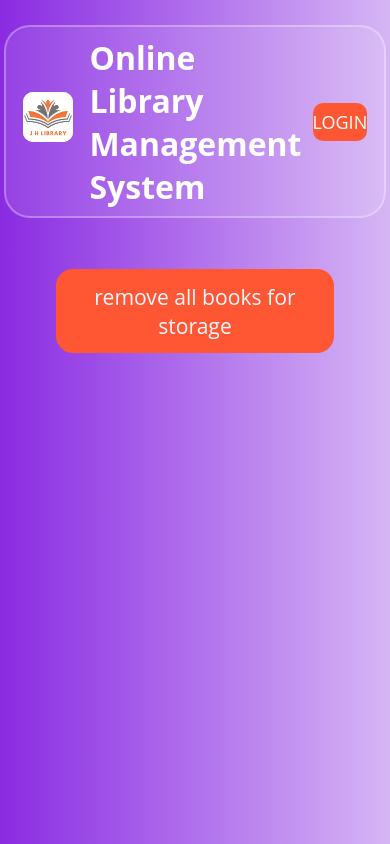
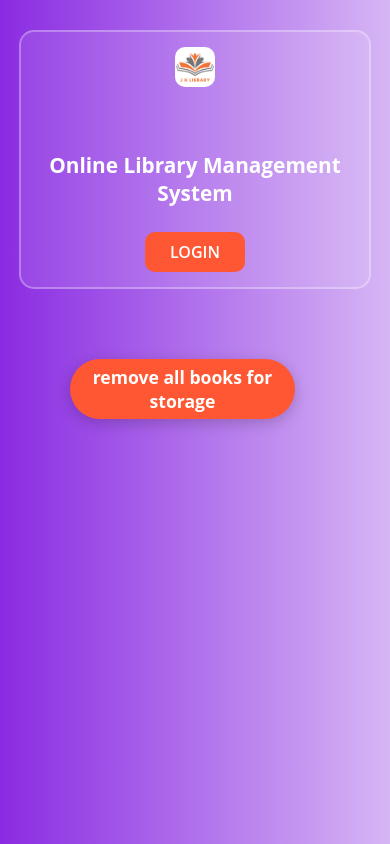
Before and after one commit to jayy-codes07/libraby-management-system, a plain HTML site: page Remove-books.html in a window 390 px wide. Drawn offline with Linux system fonts and the light colour scheme.

Commit message:
Revise Remove-books.css for better layout and styles
Refactored CSS for improved structure and responsiveness.

```diff
--- a/Remove-books.css
+++ b/Remove-books.css
@@ -1,47 +1,57 @@
+/* --- GLOBAL RESET --- */
 * {
-  margin: 0px;
-  padding: 0px;
+  margin: 0;
+  padding: 0;
   box-sizing: border-box;
   font-family: "Open Sans", sans-serif;
 }
 
-* {
-  margin: 0px;
-  padding: 0px;
-  box-sizing: border-box;
-  font-family: "Open Sans", sans-serif;
-}
+/* --- BODY & LAYOUT --- */
 body {
   font-family: Arial, sans-serif;
+  /* Use min-height so content can scroll if needed */
+  min-height: 100vh;
   background-image: linear-gradient(
     to right,
     blueviolet,
     rgba(137, 43, 226, 0.345)
   );
   display: flex;
-
+  flex-direction: column;
   align-items: center;
-  height: 100vh;
-  margin: 0vh 0;
-  flex-direction: column;
+  padding: 10px;
 }
 
+/* --- TITLE BAR --- */
 .title {
   color: white;
   display: flex;
-  width: 98%;
-  margin: 3vh 0vh;
   align-items: center;
   justify-content: space-between;
-  flex-wrap: nowrap;
-  flex-direction: row;
+  flex-wrap: wrap; /* Allows stacking on mobile */
+  gap: 15px;
+
   background: rgba(255, 255, 255, 0.1);
-  padding-bottom: 1vh;
-  padding: 1vh;
+  margin: 20px auto;
+
+  /* Responsive Width */
+  width: 95%;
+  max-width: 1200px;
+
   border: 2px solid rgba(255, 255, 255, 0.3);
   border-radius: 26px;
-  padding: 1vh 2vh;
+  padding: 15px 20px;
 }
+
+.title h1 {
+  display: flex;
+  align-items: center;
+  justify-content: center;
+  gap: 15px;
+  font-size: clamp(1.2rem, 4vw, 1.8rem); /* Responsive Text */
+}
+
+/* Logo/Icon Styling */
 .title i {
   color: #ff5733;
   background-color: white;
@@ -50,37 +60,79 @@ body {
 }
 
 .title img {
-  color: #ff5733;
   background-color: white;
-  /* padding: 10px; */
   border-radius: 10px;
-  height: 50px;
+  height: 40px; /* Fixed height for consistency */
+  width: auto;
 }
 
-.title h1 {
-  display: flex;
-  align-content: center;
-  justify-content: center;
-  align-items: center;
-}
+/* Login Button */
 .btn-login {
-  height: 38px;
-  width: 100px;
+  height: 40px;
+  padding: 0 20px;
+  min-width: 100px;
   background-color: #ff5733;
   color: white;
-  font-weight: 400;
+  font-weight: 600;
   border-radius: 10px;
   border: none;
-  font-size: 18px;
+  font-size: 16px;
+  cursor: pointer;
+  transition: 0.3s;
 }
 
+.btn-login:hover {
+    background-color: #ff4757;
+}
+
+/* --- REMOVE BUTTON (The Main Fix) --- */
 .Remove-btn {
-  min-height: 10vh;
-  width: 33vh;
+  /* Make it big and clickable, but not based on screen height */
+  width: 100%;
+  max-width: 350px; /* Max width for desktop */
+  height: 60px;     /* Comfortable touch height */
+
   background-color: #ff5733;
-  border-radius: 2vh;
+  color: white;
+  font-size: 1.2rem;
+  font-weight: bold;
+
+  border-radius: 30px; /* Pill shape looks better for action buttons */
   border: none;
-  font-size: 2.5vh;
-  margin-top: 3vh;
-  color: aliceblue;
+  margin-top: 50px;
+
+  cursor: pointer;
+  box-shadow: 0 4px 15px rgba(0,0,0,0.2);
+  transition: transform 0.2s, box-shadow 0.2s;
 }
+
+.Remove-btn:hover {
+  background-color: #ff3333; /* Redder on hover for "Danger" feel */
+  transform: translateY(-2px);
+  box-shadow: 0 6px 20px rgba(0,0,0,0.3);
+}
+
+.Remove-btn:active {
+    transform: translateY(0);
+}
+
+/* --- MOBILE RESPONSIVENESS --- */
+@media screen and (max-width: 600px) {
+    .title {
+        flex-direction: column;
+        text-align: center;
+        border-radius: 15px;
+    }
+
+    .title h1 {
+        flex-direction: column;
+        margin-bottom: 10px;
+        font-size: 1.3rem;
+    }
+
+    /* Adjust button for small screens */
+    .Remove-btn {
+        width: 90%; /* Occupy most of the screen width */
+        font-size: 1.1rem;
+    }
+}
```
